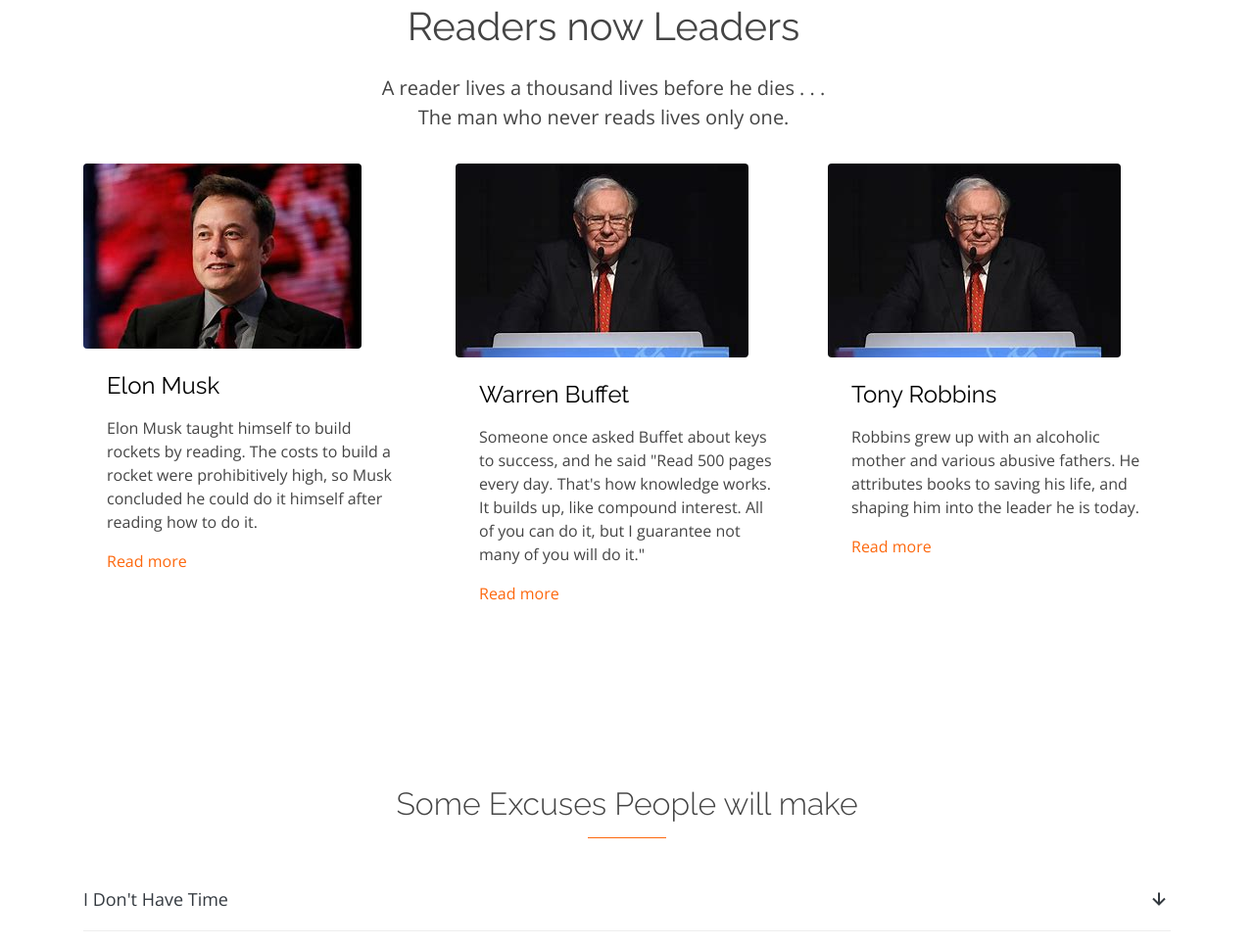
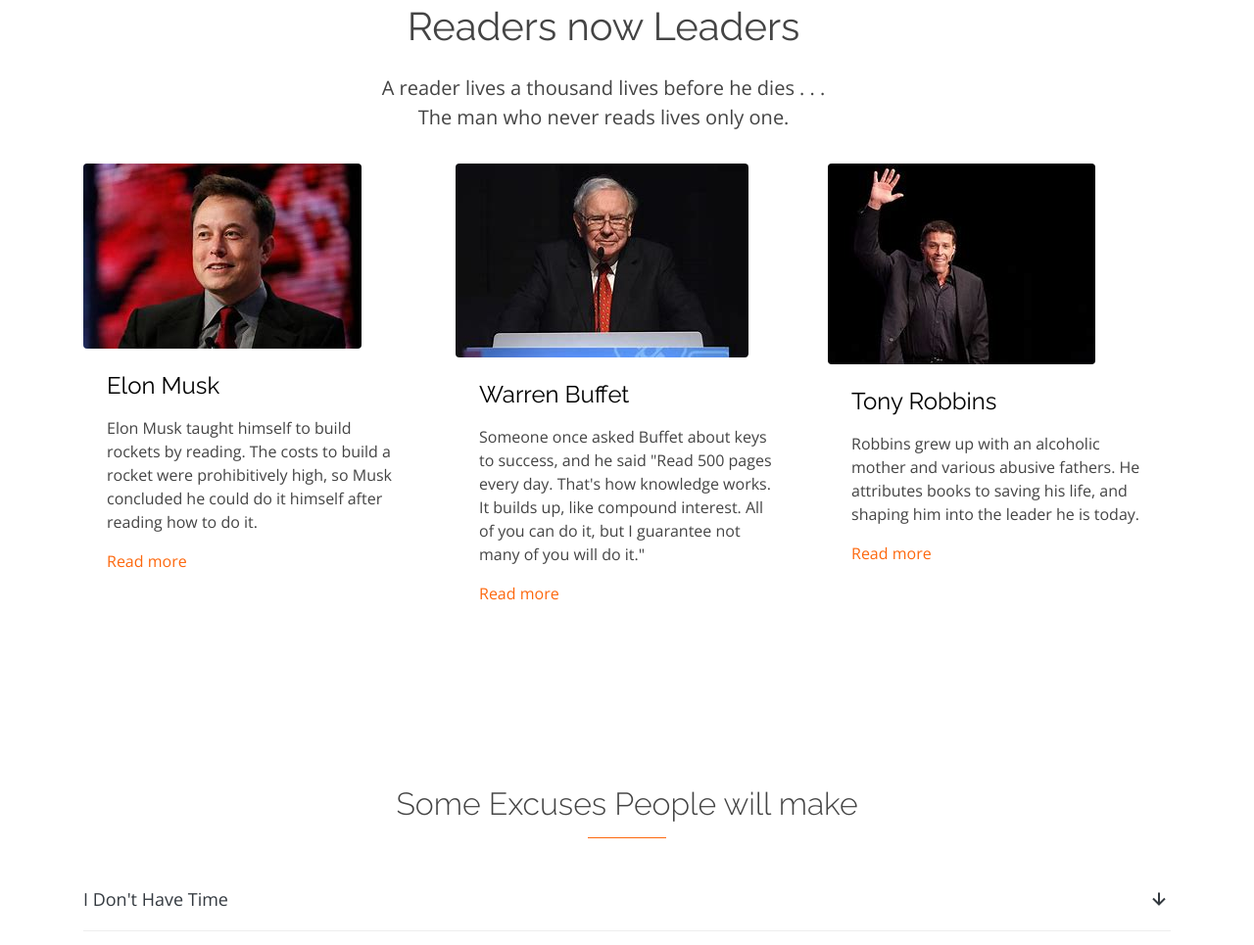
Before and after one commit to Rohit-kumbhar/happyreads, a plain HTML site: page index.html in a window 1280 px wide. Shown: the part 1457-2422 px from the top of the page at 98% size. Drawn offline with nearby package versions, Linux system fonts and the light colour scheme.

Commit message:
Update index.html

```diff
--- a/index.html
+++ b/index.html
@@ -220,7 +220,7 @@
       </div>
       <div class="col-lg-4 d-lg-block d-md-none col-12">
         <div class="card border-0">
-           <a href="pages/program-single.html" class="img-zoom"><img class="rounded img-fluid" src="waren.JPG" alt="">
+           <a href="pages/program-single.html" class="img-zoom"><img class="rounded img-fluid" src="tony.JPG" alt="">
           </a>
         </div>
         <div class="card border-0">
```
